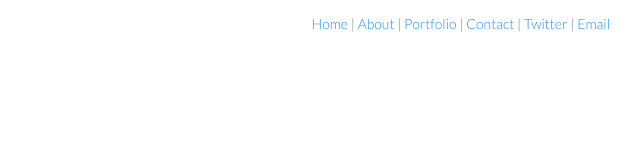
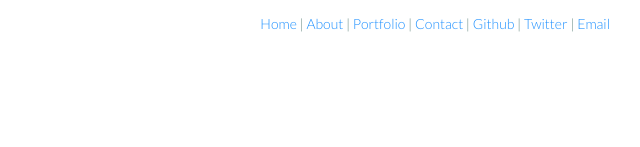
Before and after one commit to Markmwaura/MoringaSchoolBlog, a plain HTML site: page index.html in a window 1280 px wide. Shown: the part 2013-2160 px from the top of the page, 480-1120 px from the left. Drawn offline with Linux system fonts and the light colour scheme; a web font is replaced by a local one.

Commit message:
added github bottom link

```diff
--- a/index.html
+++ b/index.html
@@ -100,6 +100,7 @@
             <a href="#about">About</a> |
             <a href="#portfolio">Portfolio</a> |
             <a href="#contact">Contact</a> |
+            <a href="https://github.com/Markmwaura">Github</a> |
             <a href="http://twitter.com/markmwaura_">Twitter</a> |
             <a href="mailto:markkmwaura@gmail.com">Email</a>
         </nav>
```
Also changed, not shown: 1 other file.
